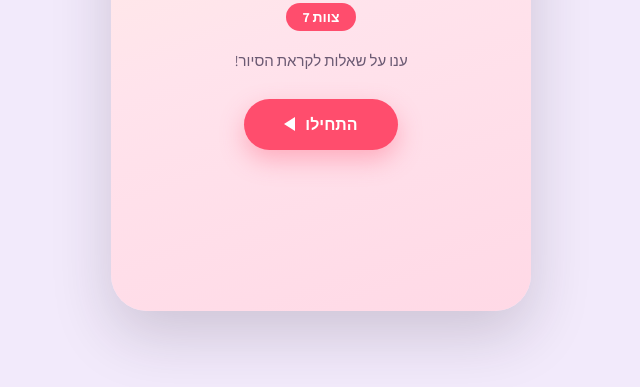
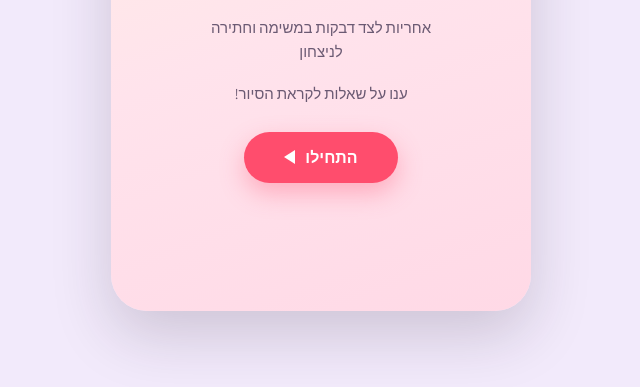
Before and after one commit to carmel3428/Lomda, a plain HTML site: page index.html in a window 1280 px wide. Shown: the part 413-800 px from the top of the page, without its empty margins (319-959 px from the left). Drawn offline with Linux system fonts and the light colour scheme.

Commit message:
added sub title

```diff
--- a/index.html
+++ b/index.html
@@ -22,6 +22,7 @@
       </div>
       <h1 class="title">סיור בסן סימון</h1>
       <div class="team-pill">צוות 7</div>
+      <p class="subtitle">אחריות לצד דבקות במשימה וחתירה לניצחון</p>
       <p class="subtitle">ענו על שאלות לקראת הסיור!</p>
       <button id="start-btn" class="start-btn" dir="rtl">
         <span>התחילו</span>
```
